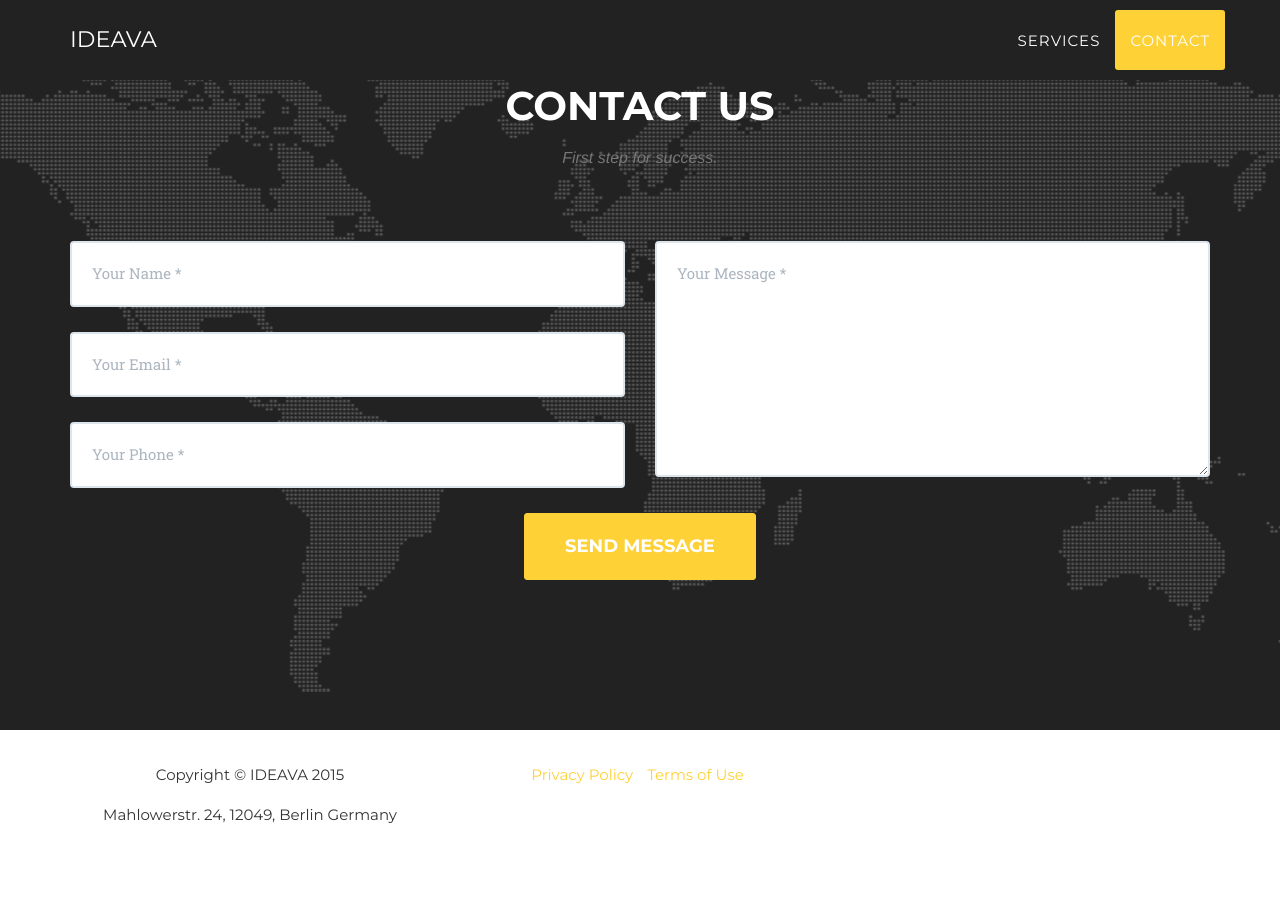
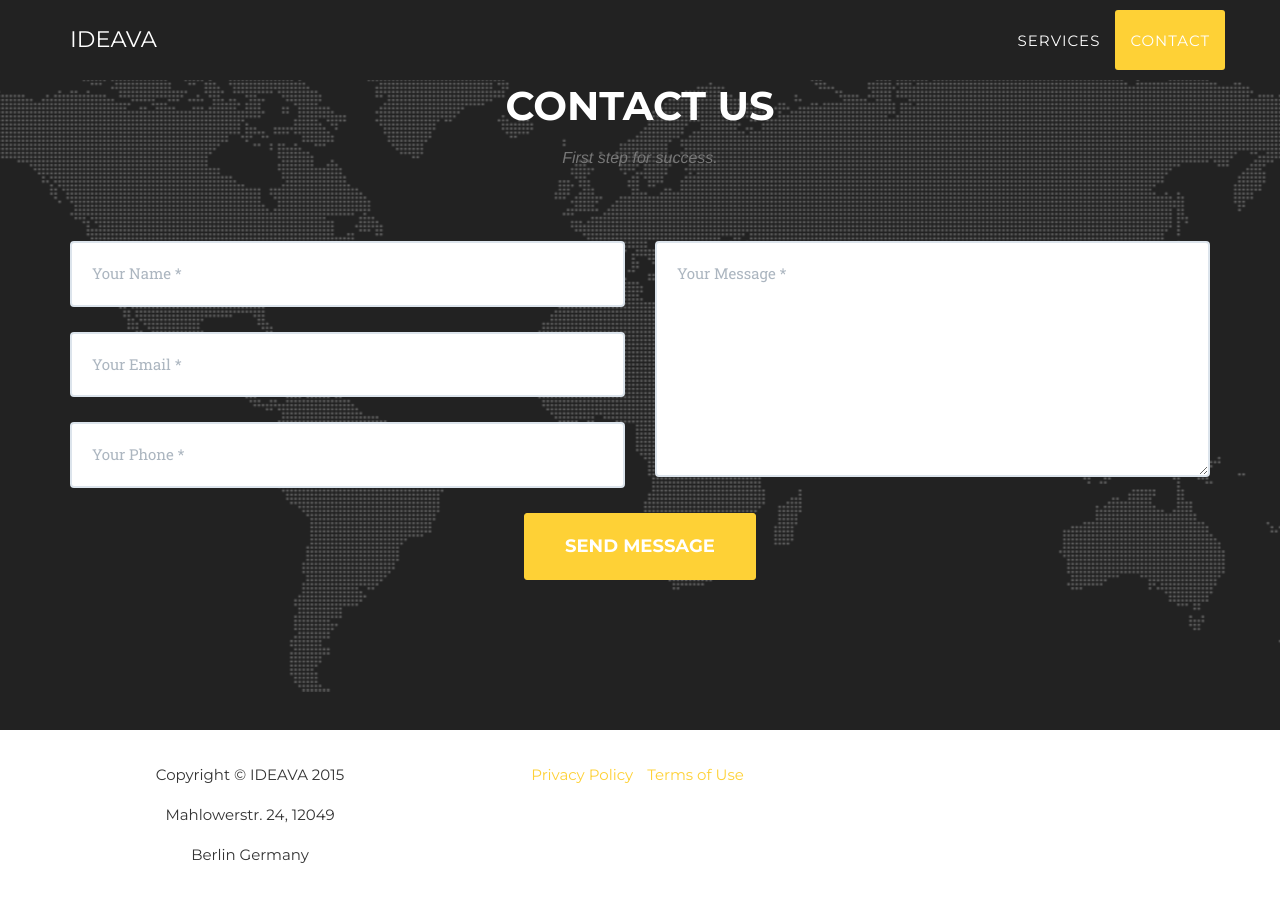
Before and after one commit to alperozturk/blog, a Jekyll site: the page built from index.html, in a window 1280 px wide and 900 px high, scrolled down 1512 px. Built offline with Jekyll 4.4.1, drawn with Linux system fonts in a browser that asks for light colours; some web fonts are replaced; before the commit the page ends 2372 px from its top, so only the background shows below that.

Commit message:
Update footer.html

```diff
--- a/_includes/footer.html
+++ b/_includes/footer.html
@@ -2,7 +2,7 @@
         <div class="container">
             <div class="row">
                 <div class="col-md-4">
-                    <span class="copyright">Copyright &copy; {{ site.title }} 2015 </br> Mahlowerstr. 24, 12049, Berlin Germany</span>
+                    <span class="copyright">Copyright &copy; {{ site.title }} 2015 </br> Mahlowerstr. 24, 12049 </br> Berlin Germany</span>
                 </div>
 
                 <div class="col-md-4">
```
